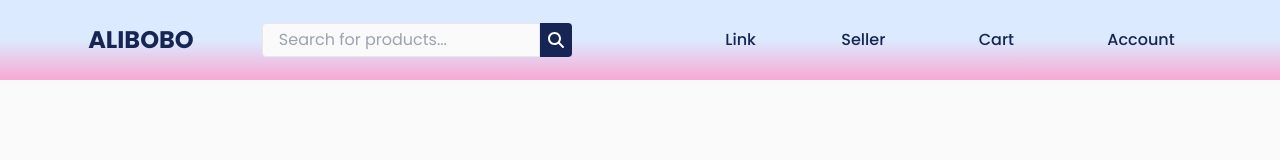
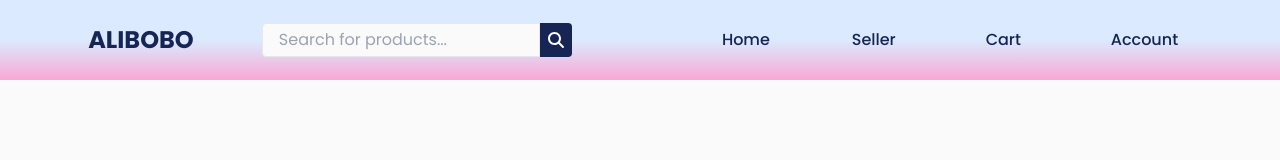
Before and after one commit to shijisan/Alibob0, a Next.js app: page /admin/login in a window 1280 px wide. Shown: the top 160 px of the page. Built offline with nearby package versions, Linux system fonts and the light colour scheme.

Commit message:
next needed: cart and payment handling, seller order handling, product products and reviews

```diff
--- a/components/NavBar.jsx
+++ b/components/NavBar.jsx
@@ -33,7 +33,7 @@
                     className={`md:hidden ${menuOpen ? "flex" : "hidden"} flex-col items-center absolute top-[10vh] left-0 w-full bg-gradient-to-b from-blue-100 to-pink-300 z-20`}
                 >
                     <ul className="w-full text-center bg-pink-300 md:bg-transparent">
-                        <li><a href="/" className="block py-2">Link</a></li>
+                        <li><a href="/" className="block py-2">Home</a></li>
                         <li><a href="/seller/setup" className="block py-2">Seller</a></li>
                         <li><Cart /></li>
                         <li><a href="/account" className="block py-2">Account</a></li>
@@ -42,7 +42,7 @@
 
                 {/* Desktop Menu: Keep it as is, visible on larger screens */}
                 <ul className="items-center hidden w-1/4 md:w-1/2 md:inline-flex justify-evenly">
-                    <li><a href="/">Link</a></li>
+                    <li><a href="/">Home</a></li>
                     <li><a href="/seller/setup">Seller</a></li>
                     <li><Cart /></li>
                     <li><a href="/account">Account</a></li>
```
